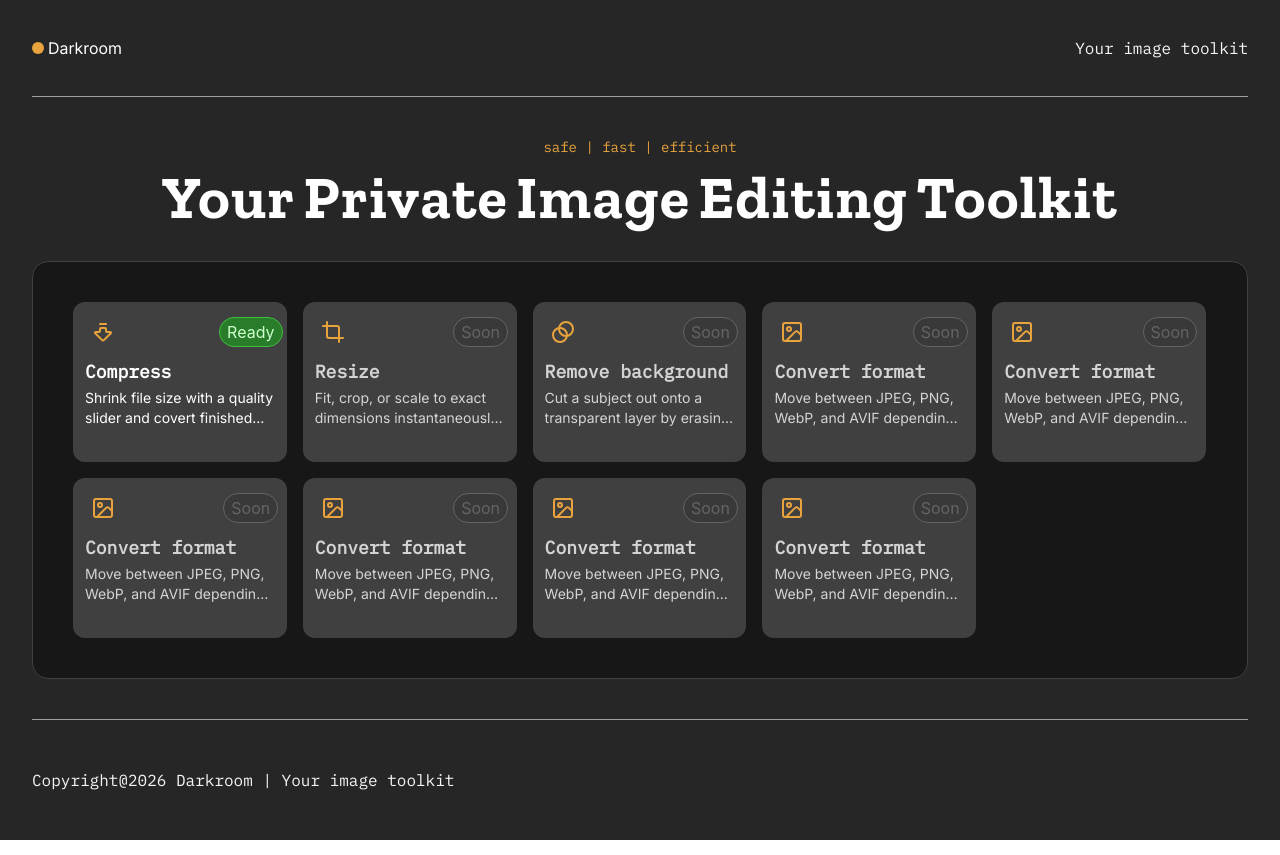
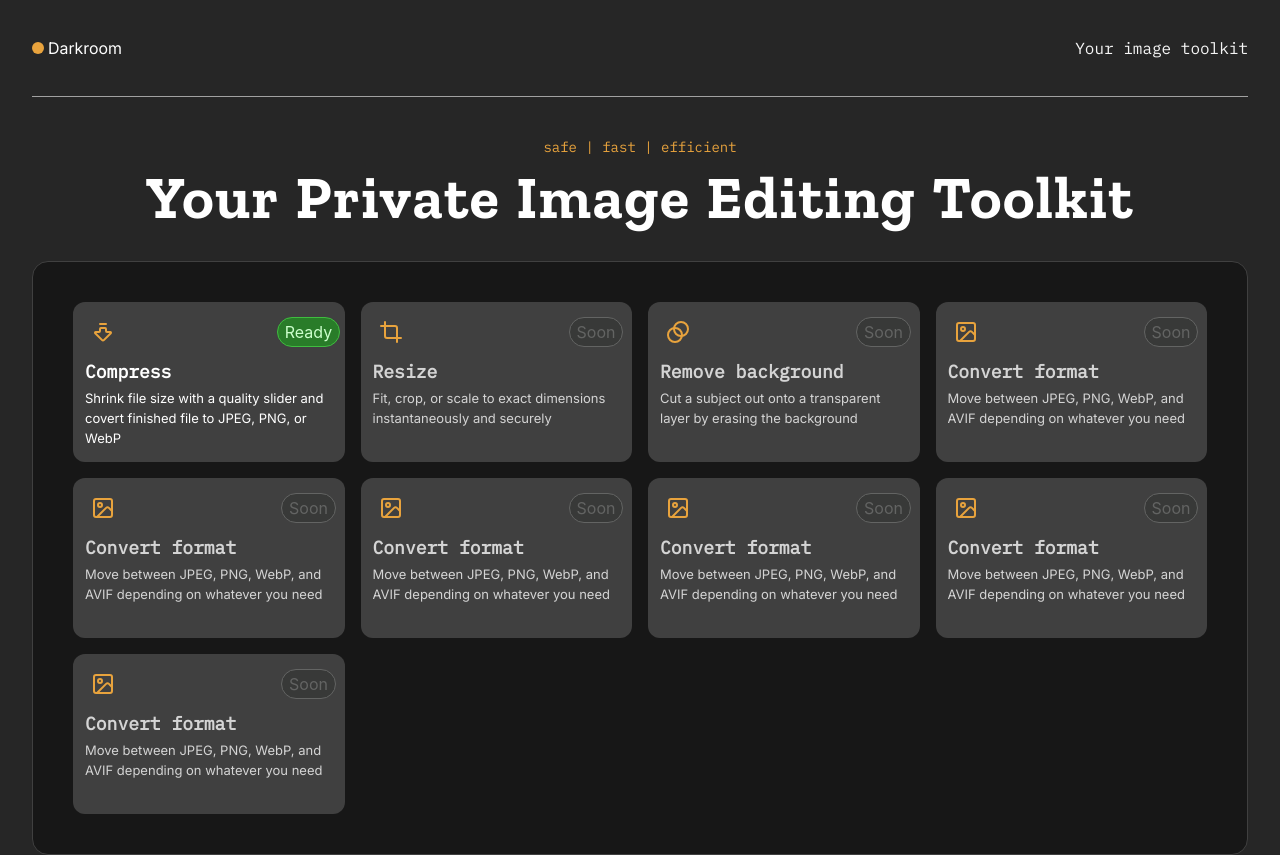
Before and after one commit to ibrahimhere47/Darkroom-v2, a React (Vite) app: page / in a window 1280 px wide. Shown: the top 855 px of the page. Built offline with nearby package versions, Linux system fonts and the light colour scheme.

Commit message:
ToolCard responsive and style update

```diff
--- a/src/components/ToolCard.jsx
+++ b/src/components/ToolCard.jsx
@@ -98,7 +98,7 @@ const ToolCard = (props) => {
                 </div>
                 <div className={`flex flex-col gap-0.5 ${tool.comingSoon ? 'text-neutral-300' : 'text-white'}`}>
                     <h3 className='bold text-lg font-mono font-bold'>{tool.name}</h3>
-                    <p className='line-clamp-2 font-body tracking-normal leading-5 text-sm'>{tool.tagline}</p>
+                    <p className='line-clamp-3 font-body tracking-normal leading-5 text-[13px]'>{tool.tagline}</p>
                 </div>
             </div>
         </div>
--- a/src/components/hero-comps/HeroTitle.jsx
+++ b/src/components/hero-comps/HeroTitle.jsx
@@ -53,7 +53,7 @@ const HeroTitle = () => {
             onMouseMove={handleMouseMove}
             onMouseLeave={handleMouseLeave}
         >
-            <div className="flex flex-wrap justify-center gap-2">
+            <div className="flex flex-wrap justify-center gap-2 md:gap-4">
                 <span className="hero-word inline-block">Your</span>{" "}
                 <span className="hero-word inline-block">Private</span>{" "}
                 <span className="hero-word inline-block">Image</span>{" "}
--- a/src/pages/Home.jsx
+++ b/src/pages/Home.jsx
@@ -36,7 +36,7 @@ const Home = () => {
                     {tools.map((tool, idx) => (
                         <div
                             key={idx}
-                            className='w-full sm:w-[calc(50%-12px)] md:w-[calc(25%-12px)] xl:w-[calc(20%-13px)] min-w-0 shrink-0'
+                            className='w-full sm:w-[calc(50%-12px)] md:w-[calc(25%-12px)] [@media(min-width:2560px)]:w-[calc(20%-13px)] min-w-0 shrink-0'
                         >
                             <ToolCard tool={tool} />
                         </div>
```
